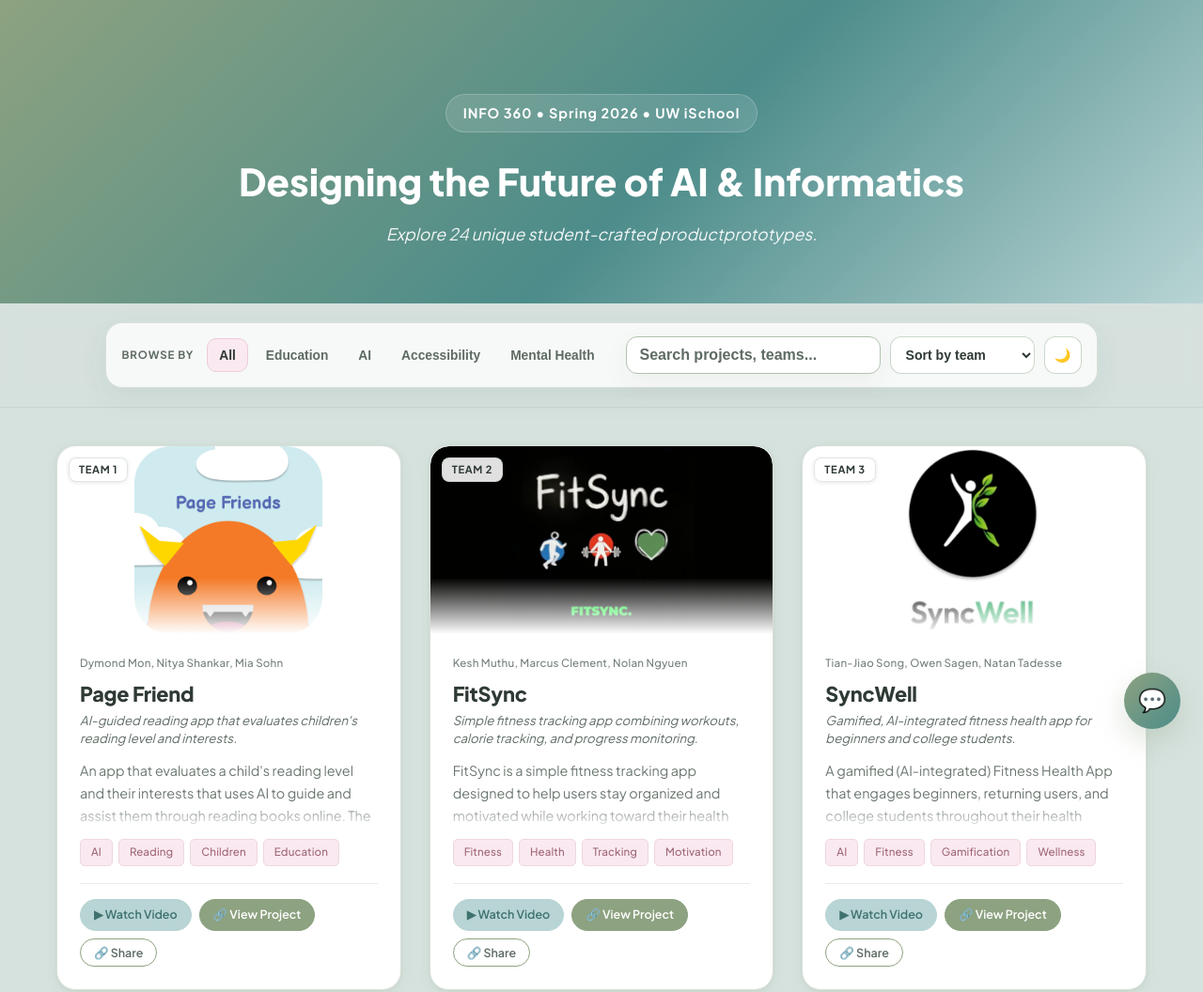
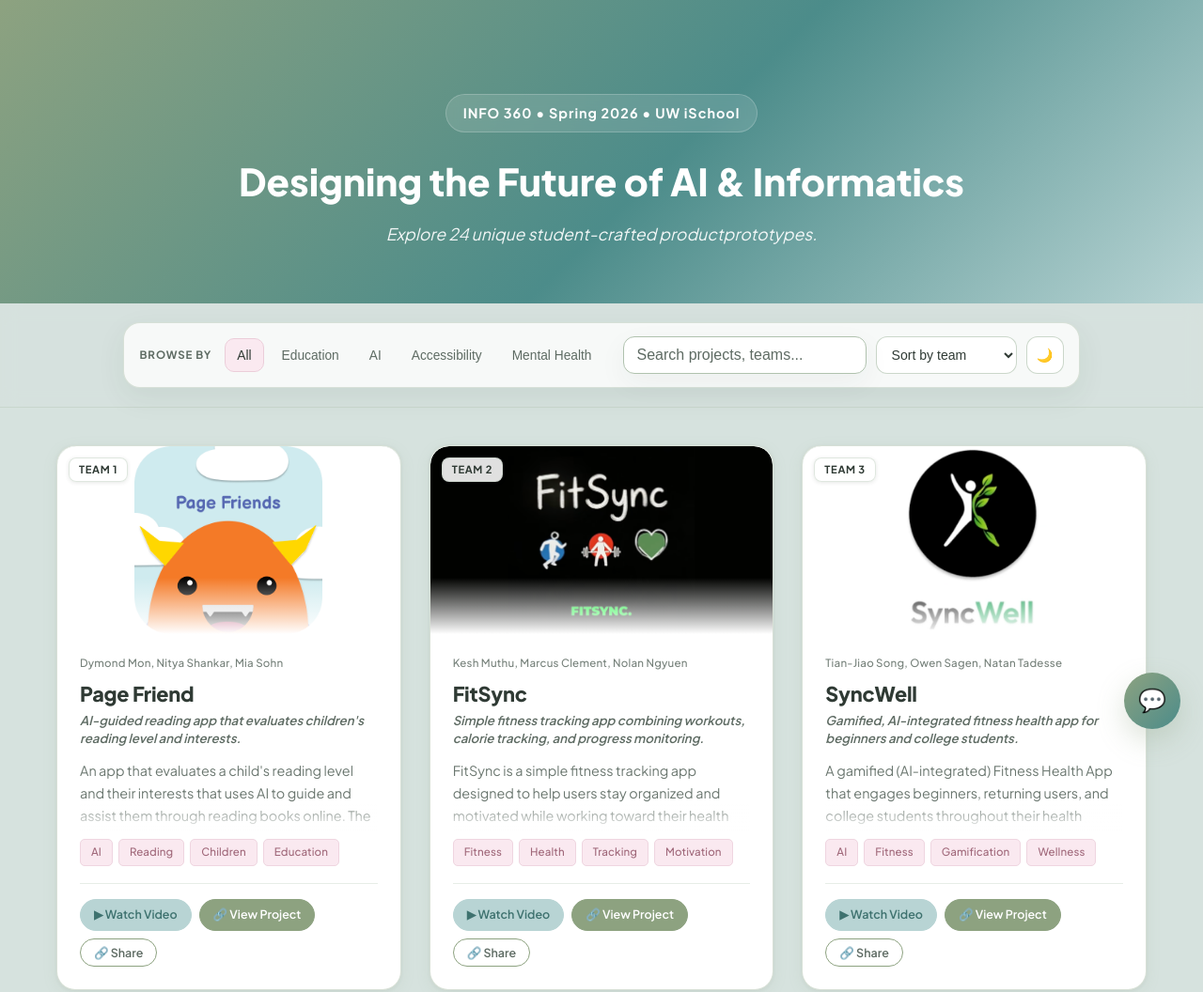
Before and after one commit to johnnycho0127/INFO360SP26, a plain HTML site: page index.html in a window 1280 px wide. Shown: the top 1056 px of the page at 94% size. Drawn offline with Linux system fonts and the light colour scheme.

Commit message:
Reduce nav bar font weight to regular

```diff
--- a/style.css
+++ b/style.css
@@ -95,7 +95,7 @@ body {
     border: 2px solid var(--primary);
     background-color: var(--surface);
     color: var(--primary);
-    font-weight: 600;
+    font-weight: 400;
 }
 
 .filter-btn.active,
@@ -412,7 +412,7 @@ body {
     align-items: center;
     justify-content: center;
     font-size: 1.1rem;
-    font-weight: 600;
+    font-weight: 400;
     box-shadow: none;
     cursor: pointer;
     overflow: hidden;
@@ -578,7 +578,7 @@ h3,
     background: var(--surface);
     color: var(--text-dark);
     font-size: 0.95rem;
-    font-weight: 600;
+    font-weight: 400;
     box-shadow: none;
     cursor: pointer;
     appearance: auto;
@@ -793,7 +793,7 @@ body.dark-mode #no-results p {
     align-items: center;
     justify-content: center;
     font-size: 0.95rem;
-    font-weight: 600;
+    font-weight: 400;
     white-space: nowrap;
     box-shadow: none;
 }
@@ -1114,7 +1114,7 @@ p.app-context {
     font-style: italic;
     color: var(--text-muted);
     line-height: 1.45;
-    font-weight: 400;
+    font-weight: 600;
     margin: 0;
 }
 
@@ -1302,7 +1302,7 @@ p.app-context {
     background: transparent;
     color: var(--text-muted);
     font-size: 0.86rem;
-    font-weight: 600;
+    font-weight: 400;
     cursor: pointer;
     transition: background-color 0.18s ease, color 0.18s ease, border-color 0.18s ease;
 }
@@ -1334,7 +1334,7 @@ p.app-context {
     background: var(--surface);
     color: var(--text-dark);
     font-size: 0.88rem;
-    font-weight: 600;
+    font-weight: 400;
     box-shadow: none;
 }
 
```
